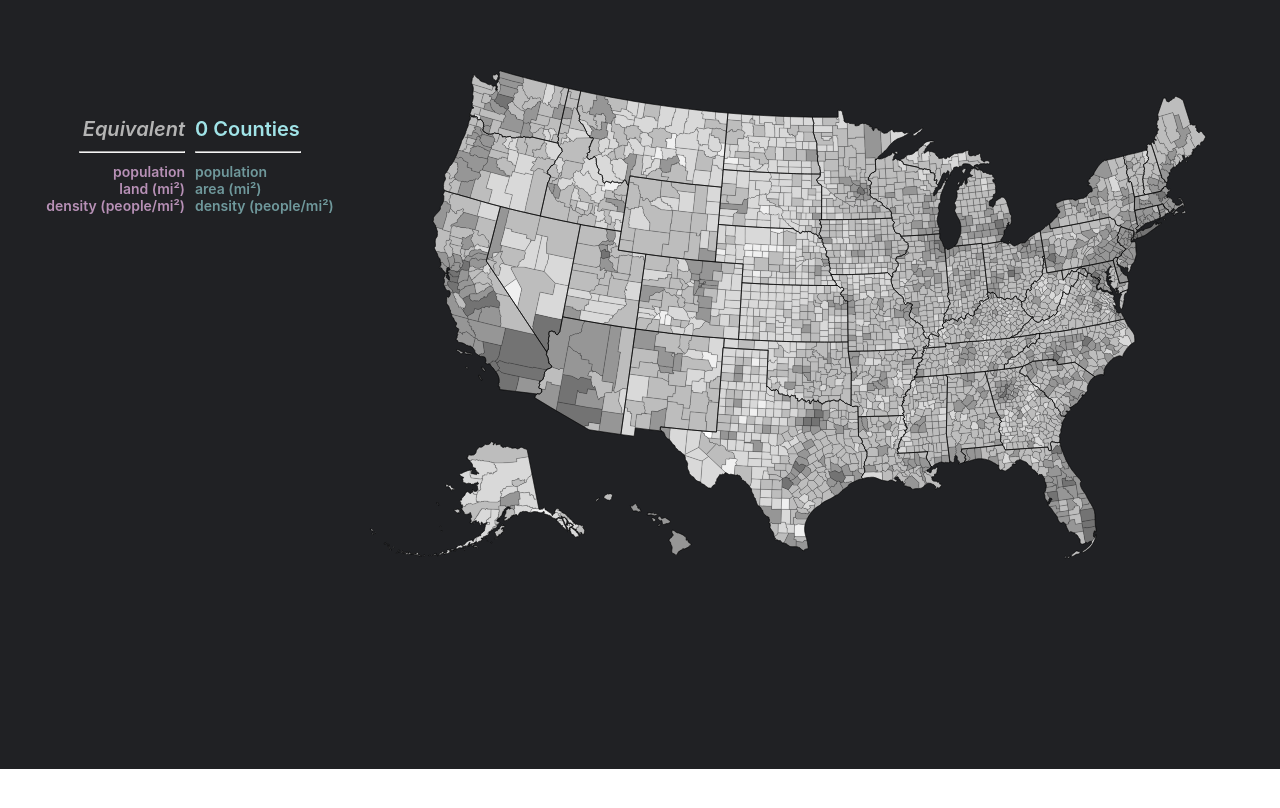
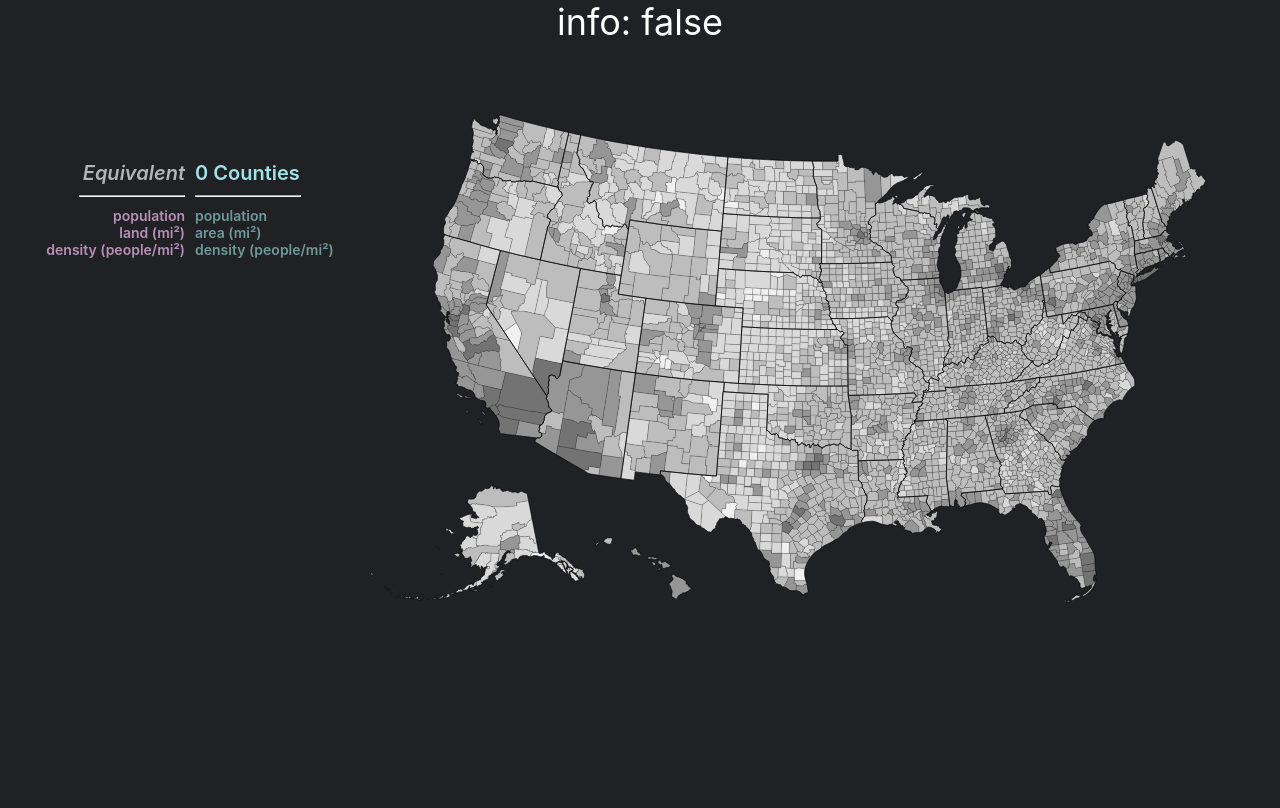
Before and after one commit to bernardkung/popmap, a React (Create React App) app: page / in a window 1280 px wide. Shown: the top 808 px of the page. Built offline with nearby package versions, Linux system fonts and the light colour scheme.

Commit message:
added info button

```diff
--- a/src/App.js
+++ b/src/App.js
@@ -3,6 +3,7 @@ import * as d3 from "d3"
 import Geopleth from './components/Geopleth'
 import Tooltip from './components/Tooltip'
 import Datacard from './components/Datacard'
+import InfoButton from './components/InfoButton'
 import { useState, useEffect } from 'react'
 
 function App() {
@@ -11,7 +12,9 @@ function App() {
   const [countydata, setCountydata] = useState()
   const [statedata, setStatedata] = useState()
   const [popdata, setPopdata] = useState()
+
   const [loading, setLoading] = useState(true)
+  const [showInfo, setShowInfo] = useState(false)
 
   const [location, setLocation] = useState("none")
   const [pop, setPop] = useState(0)
@@ -50,16 +53,20 @@ function App() {
 
 
   return (
-    <div class="container">
+    <div className="container">
 
       {/* <div className="header">
         <div id="location">{location}</div>
         <div id="pop">{pop}</div>
       </div> */}
+      <InfoButton
+        showInfo={showInfo}
+        setShowInfo={setShowInfo}
+      />
 
       <Tooltip tooltipData={tooltipData} />
 
-      <div class="main">
+      <div className="main">
 
         <Datacard
           activeCounty={activeCounty}
--- /dev/null
+++ b/src/components/InfoButton.js
@@ -0,0 +1,17 @@
+
+const InfoButton = ({ showInfo, setShowInfo })=>{
+
+  const handleClick = ()=>{
+    setShowInfo(!showInfo)
+  }
+
+  return (
+    <div
+      onClick={handleClick}
+    >
+      info: { showInfo.toString() }
+    </div>
+  )
+}
+
+export default InfoButton
```
